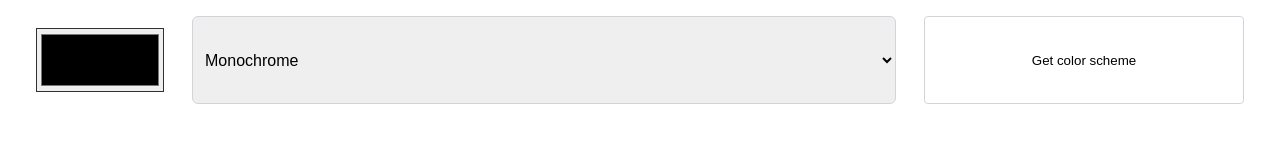
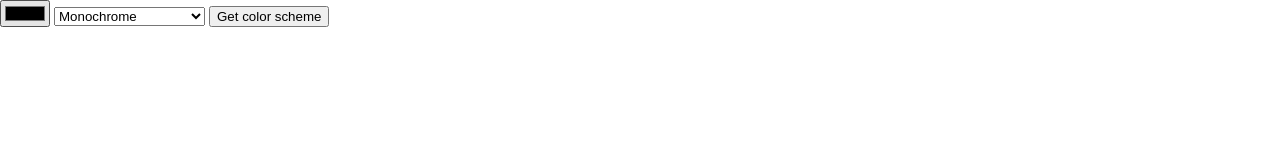
Before and after one commit to qixiangggg/color-scheme-generator, a website built with Vite: page index.html in a window 1280 px wide. Built offline with nearby package versions, Linux system fonts and the light colour scheme.

```diff
--- a/index.css
+++ b/index.css
@@ -2,46 +2,3 @@
     margin: 0;
     padding: 0;
 }
-
-form{
-    display: flex;
-    align-items: center;
-    justify-content: space-evenly;
-    padding: 1em 0.5em;
-}
-.colors-selector{
-    border: 0.5px solid #313131;
-    height: 8vh;
-    width: 10vw;
-}
-
-.mode-selector{
-    padding: 1em 0.5em;
-    border: 1px solid #D1D5DB;
-    border-radius: 6px;
-    width: 55vw;
-    height: 11vh;
-    font-size: 1rem;
-}
-
-.get-color-scheme-btn{
-    background-color: white;
-    border: 1px solid #D1D5DB;
-    padding: 1em 0.5em;
-    border-radius: 4px;
-    height: 11vh;
-    width: 25vw;
-}
-
-.colors{
-    display: flex;
-    width: 100%;
-}
-
-.color{
-    text-align: center;
-}
-.color-banner{
-    height: 100vh;
-    width: 19.5vw;
-}
--- a/index.js
+++ b/index.js
@@ -13,7 +13,7 @@
 function renderColorSchema(colors){
     document.getElementById("colors").innerHTML = colors.map(
         color =>{
-        const colorHexValue = color.hex.value
+        const colorHexValue = color.hex
         return `
         <div class='color'>
             <div class='color-banner' style="background-color:${colorHexValue}"></div>
```
